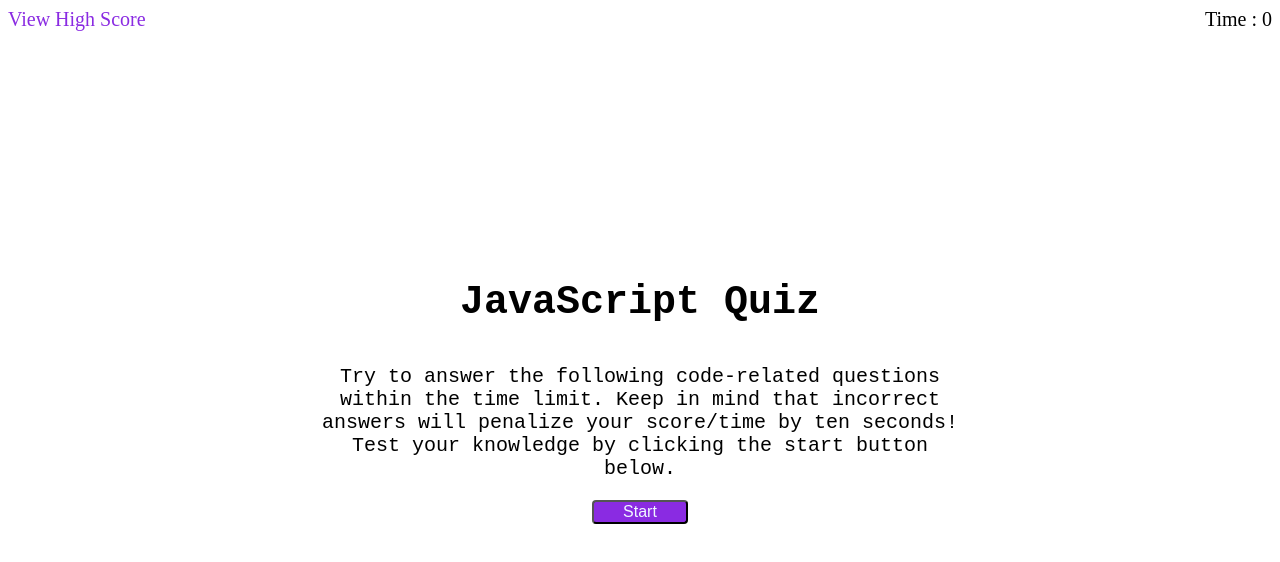
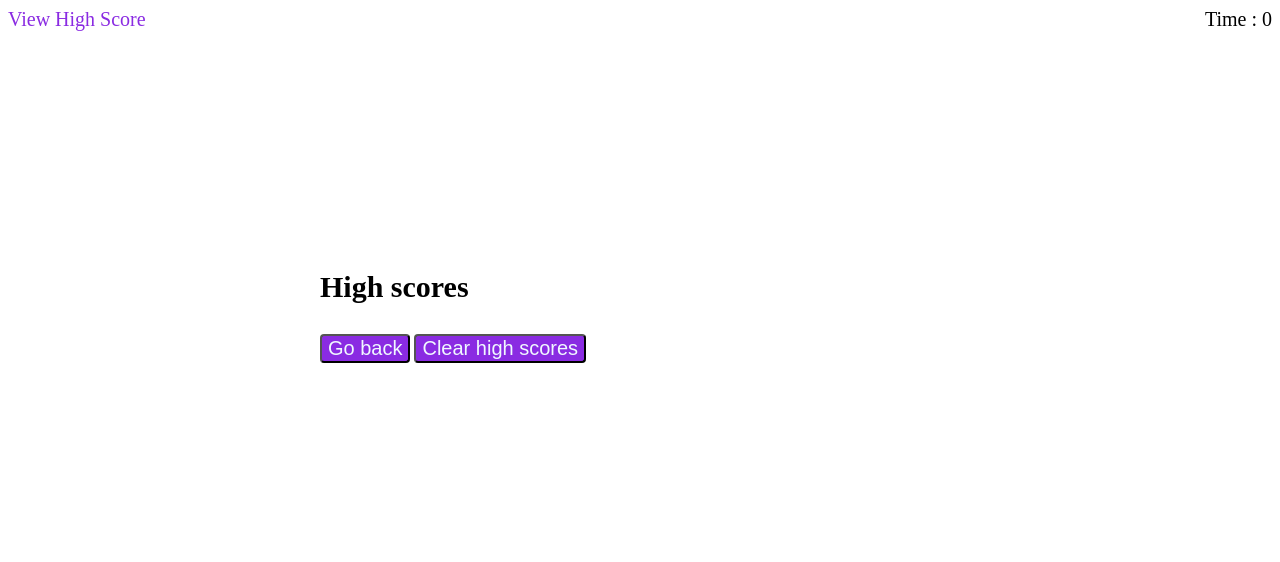
Before and after one commit to Arnasia/codeQuiz, a plain HTML site: page index.html in a window 1280 px wide. Both pictures are taken after a click on the element "View High Score". Drawn offline with Linux system fonts and the light colour scheme.

Commit message:
added functionality to view high score

```diff
--- a/Assets/index.css
+++ b/Assets/index.css
@@ -28,6 +28,12 @@
     color:blueviolet;
     font-size: 20px;
     text-align: left;
+}
+
+#highScores:hover {
+    cursor: pointer;
+    transform: scale(1.02);
+    transform: transform 100ms;
 }
 
 #time{
--- a/Assets/index.js
+++ b/Assets/index.js
@@ -10,6 +10,7 @@ let overallScoreEl = document.getElementById("overallScore")
 let submitInitialsBtn = document.getElementById("submit_initials")
 let clearBtn= document.getElementById("clearHs")
 let backBtn = document.getElementById("goBack")
+let viewBtn = document.getElementById("highScores")
 
 
 
@@ -40,6 +41,16 @@ let quizQuestions = [{
 
 scoreEl.style.display = "none";
 ackdiv.style.display = "none";
+
+function viewHs (event){
+    event.preventDefault()
+    initialPage.innerHTML="";
+    quizDiv.innerHTML="";
+    finalPage()
+
+
+
+}
 
 
 let questionNumber = 0;
@@ -189,11 +200,6 @@ function startTimer(){
 
     }
 
-    function reset () {
-        window.location.reload();
-    }
-
-
 
  function init(){
     startTimer();
@@ -201,7 +207,12 @@ function startTimer(){
 
  }
 
+ function reset () {
+    window.location.reload();
+}
+
 
 startbtn.addEventListener("click",init)
 clearBtn.addEventListener("click",clearAll)
 backBtn.addEventListener("click",reset)
+viewBtn.addEventListener("click",viewHs)
```
